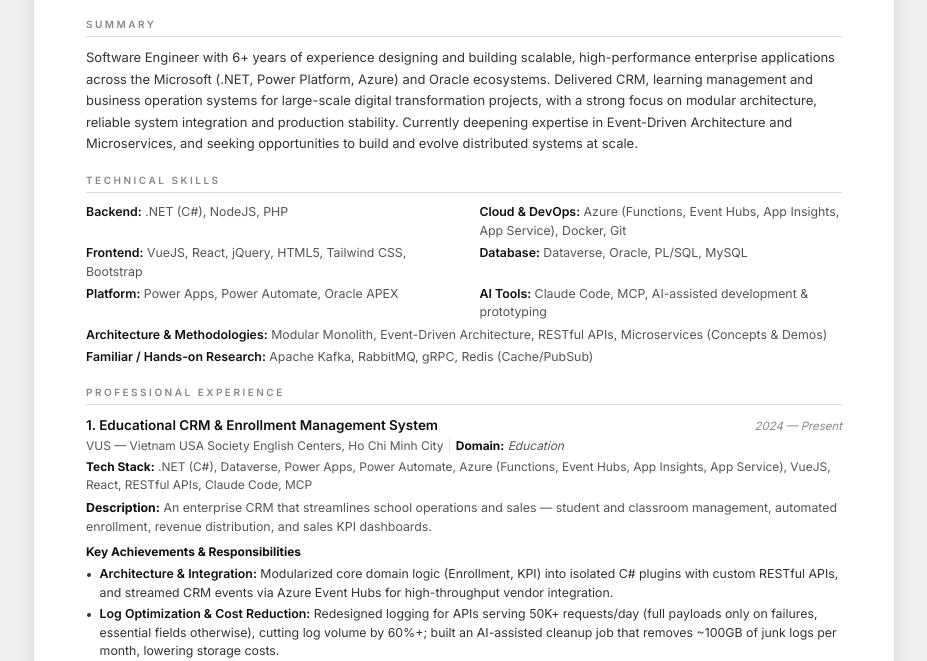
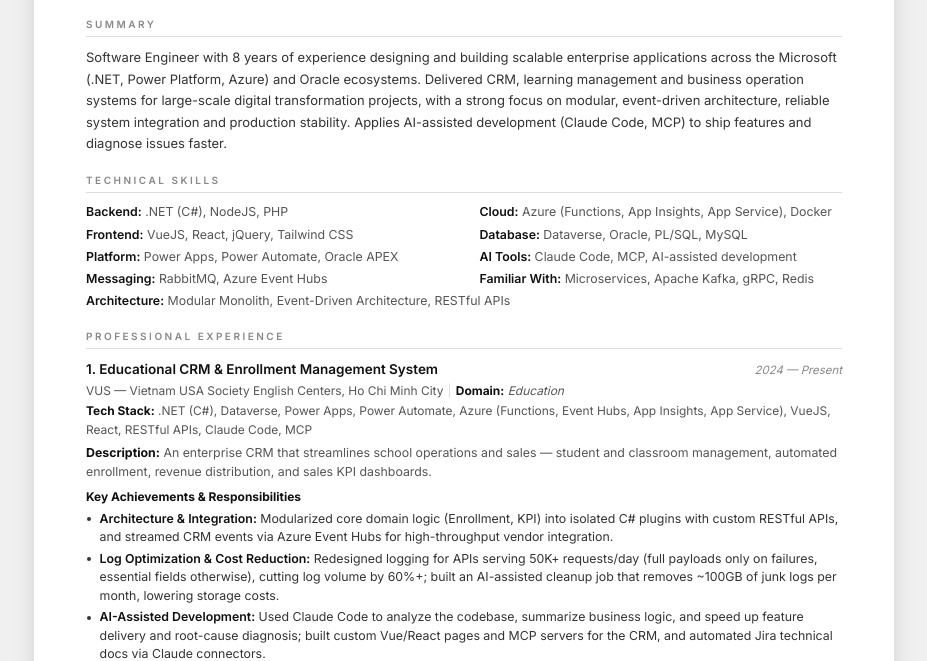
Before and after one commit to nlcthong1997/nlcthong, a plain HTML site: page portfolio/index.html in a window 1280 px wide. Shown: the part 154-815 px from the top of the page, without its empty margins (176-1103 px from the left). Drawn offline with Linux system fonts and the light colour scheme.

Commit message:
Portfolio CV: 8 years in summary, clearer skills grouping
- Summary: 8 years; replace 'currently deepening expertise' with a confident
  event-driven focus and AI-assisted development
- Skills: RabbitMQ/Event Hubs under Messaging (used in production);
  Microservices, Kafka, gRPC, Redis under 'Familiar With' instead of
  'Concepts & Demos' / 'Hands-on Research'; drop low-value items

Co-Authored-By: Claude Opus 5.5 <noreply@anthropic.com>
Claude-Session: https://claude.ai/code/session_01XZzZw1gJhhW7ia8J1sgHbD

```diff
--- a/portfolio/index.html
+++ b/portfolio/index.html
@@ -335,11 +335,11 @@
   <section class="section summary">
     <div class="section-title">Summary</div>
     <p>
-      Software Engineer with 6+ years of experience designing and building scalable, high-performance enterprise
-      applications across the Microsoft (.NET, Power Platform, Azure) and Oracle ecosystems. Delivered CRM, learning
-      management and business operation systems for large-scale digital transformation projects, with a strong focus
-      on modular architecture, reliable system integration and production stability. Currently deepening expertise in
-      Event-Driven Architecture and Microservices, and seeking opportunities to build and evolve distributed systems at scale.
+      Software Engineer with 8 years of experience designing and building scalable enterprise applications across
+      the Microsoft (.NET, Power Platform, Azure) and Oracle ecosystems. Delivered CRM, learning management and
+      business operation systems for large-scale digital transformation projects, with a strong focus on modular,
+      event-driven architecture, reliable system integration and production stability. Applies AI-assisted
+      development (Claude Code, MCP) to ship features and diagnose issues faster.
     </p>
   </section>
 
@@ -352,12 +352,12 @@
         <span class="skill-value">.NET (C#), NodeJS, PHP</span>
       </div>
       <div class="skill-row">
-        <span class="skill-label">Cloud &amp; DevOps</span>
-        <span class="skill-value">Azure (Functions, Event Hubs, App Insights, App Service), Docker, Git</span>
+        <span class="skill-label">Cloud</span>
+        <span class="skill-value">Azure (Functions, App Insights, App Service), Docker</span>
       </div>
       <div class="skill-row">
         <span class="skill-label">Frontend</span>
-        <span class="skill-value">VueJS, React, jQuery, HTML5, Tailwind CSS, Bootstrap</span>
+        <span class="skill-value">VueJS, React, jQuery, Tailwind CSS</span>
       </div>
       <div class="skill-row">
         <span class="skill-label">Database</span>
@@ -369,15 +369,19 @@
       </div>
       <div class="skill-row">
         <span class="skill-label">AI Tools</span>
-        <span class="skill-value">Claude Code, MCP, AI-assisted development &amp; prototyping</span>
+        <span class="skill-value">Claude Code, MCP, AI-assisted development</span>
+      </div>
+      <div class="skill-row">
+        <span class="skill-label">Messaging</span>
+        <span class="skill-value">RabbitMQ, Azure Event Hubs</span>
+      </div>
+      <div class="skill-row">
+        <span class="skill-label">Familiar With</span>
+        <span class="skill-value">Microservices, Apache Kafka, gRPC, Redis</span>
       </div>
       <div class="skill-row skill-row--full">
-        <span class="skill-label">Architecture &amp; Methodologies</span>
-        <span class="skill-value">Modular Monolith, Event-Driven Architecture, RESTful APIs, Microservices (Concepts &amp; Demos)</span>
-      </div>
-      <div class="skill-row skill-row--full">
-        <span class="skill-label">Familiar / Hands-on Research</span>
-        <span class="skill-value">Apache Kafka, RabbitMQ, gRPC, Redis (Cache/PubSub)</span>
+        <span class="skill-label">Architecture</span>
+        <span class="skill-value">Modular Monolith, Event-Driven Architecture, RESTful APIs</span>
       </div>
     </div>
   </section>
```
